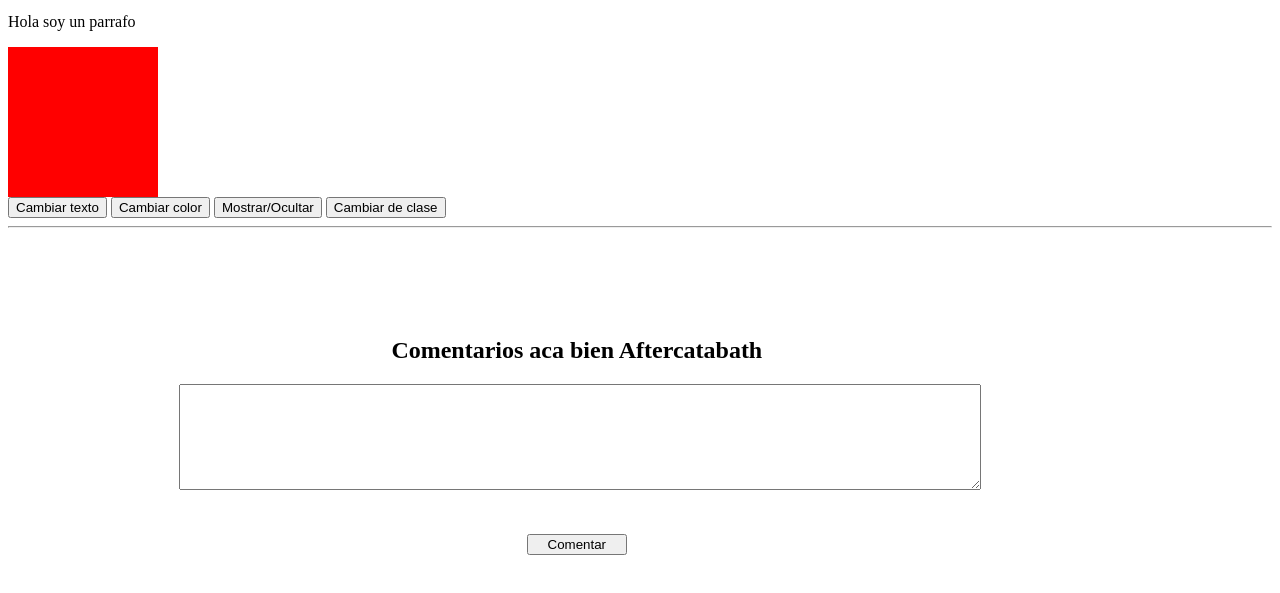
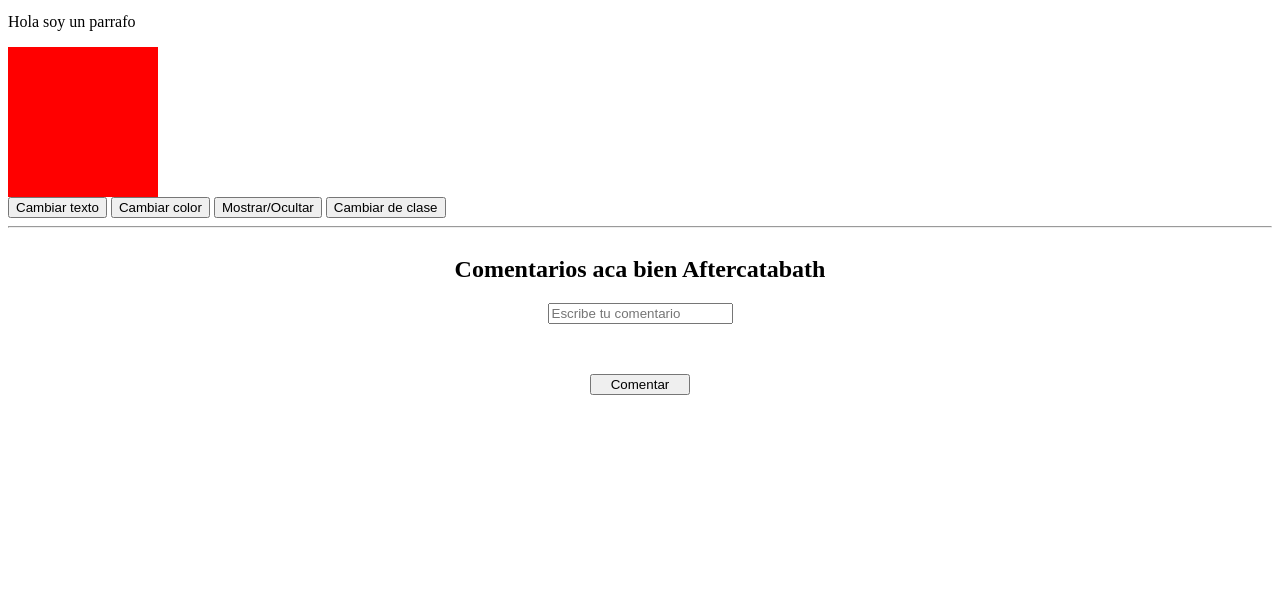
Before and after one commit to AlFlak76mm/Frontend-Master, a plain HTML site: page 6-L6-DOM-JS/index.html in a window 1280 px wide. Shown: the part 155-748 px from the top of the page. Drawn offline with Linux system fonts and the light colour scheme.

Commit message:
Se modifico index.html en 6-L6-DOM-JS: Optimizacion de diseno

```diff
--- a/6-L6-DOM-JS/index.html
+++ b/6-L6-DOM-JS/index.html
@@ -38,18 +38,9 @@
 
     <section class="practica">
     <h2>Comentarios aca bien Aftercatabath</h2>
-    <div class="textBox">
-    <textarea name="comentario" id="comentario" style="width: 100%; height: 100%"></textarea>
-    </div>
+    <input type="text" id="inputComentario" placeholder="Escribe tu comentario">
     <button id="btnComentar">Comentar</button>
     </section>
-
-    <section class="practica">
-        <div id="caja-comentarios">
-        </div>
-    </section>
-
-
 
 
     <script src="practica.js"></script>
--- a/6-L6-DOM-JS/style.css
+++ b/6-L6-DOM-JS/style.css
@@ -18,8 +18,6 @@
 
 .practica{
     display: flex;
-    width: 90%;
-    height: 400px;
 /*     background-color: aquamarine; */
     justify-content: center;
     flex-direction: column;
```
